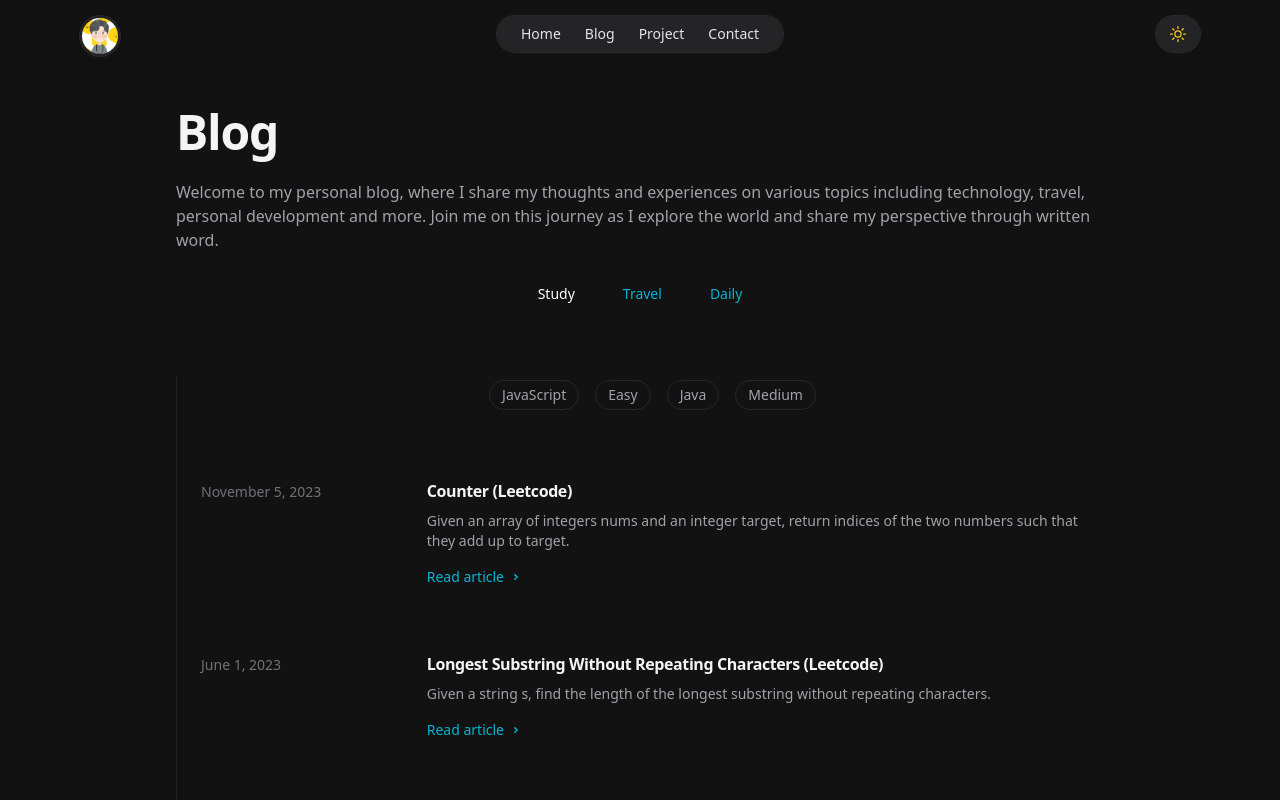
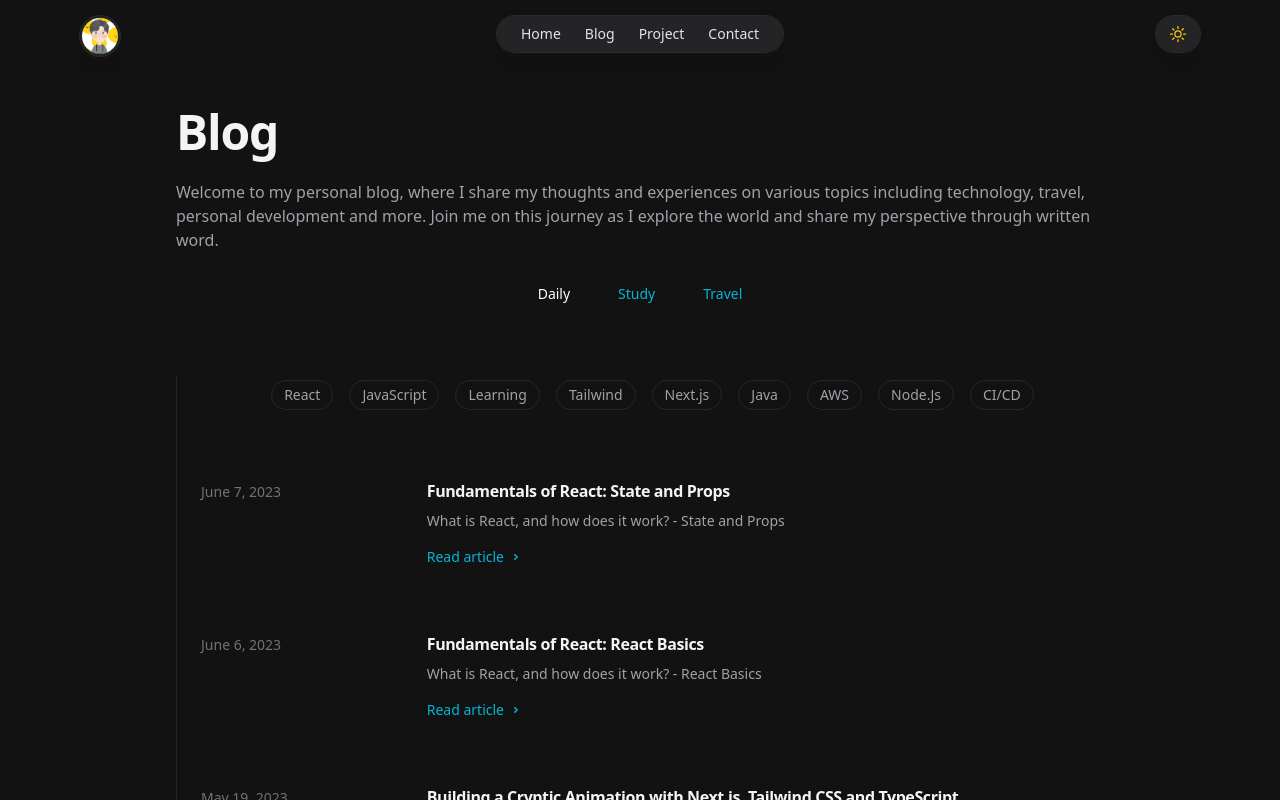
Before and after one commit to jaeungkim/portfolio-website-nextjs, a Next.js app: page /blog in a window 1280 px wide. Shown: the top 800 px of the page. Built offline with nearby package versions, Linux system fonts and the light colour scheme.

Commit message:
231106 10:26AM change order of blog categories quick fix

```diff
--- a/pages/blog/index.tsx
+++ b/pages/blog/index.tsx
@@ -79,15 +79,15 @@ interface BlogProps {
 export default function Blog({ allPostsData }: BlogProps) {
   // Define tab to tags mapping
   const primaryKeywords = {
+    Daily: "vlog",
     Study: "leetcode",
     Travel: "travel",
-    Daily: "vlog",
   };
 
   const [selectedTags, setSelectedTags] = useState<string[]>([]);
 
   //Tabs
-  const [activeTab, setActiveTab] = useState("Study"); // New state for active tab
+  const [activeTab, setActiveTab] = useState("Daily"); // New state for active tab
 
   const handleTagClick = (tag: string) => {
     setSelectedTags((prevSelectedTags) =>
```
